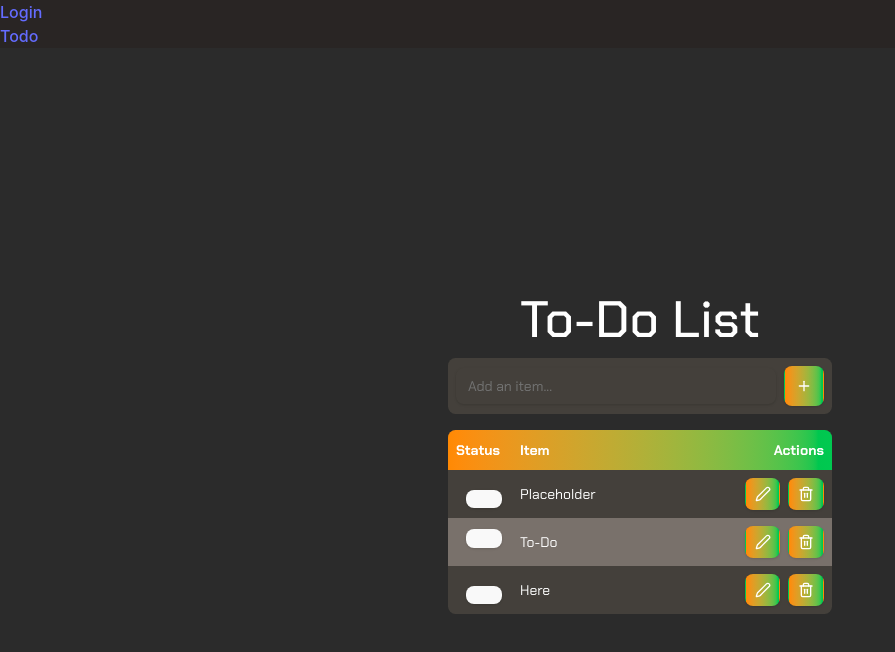
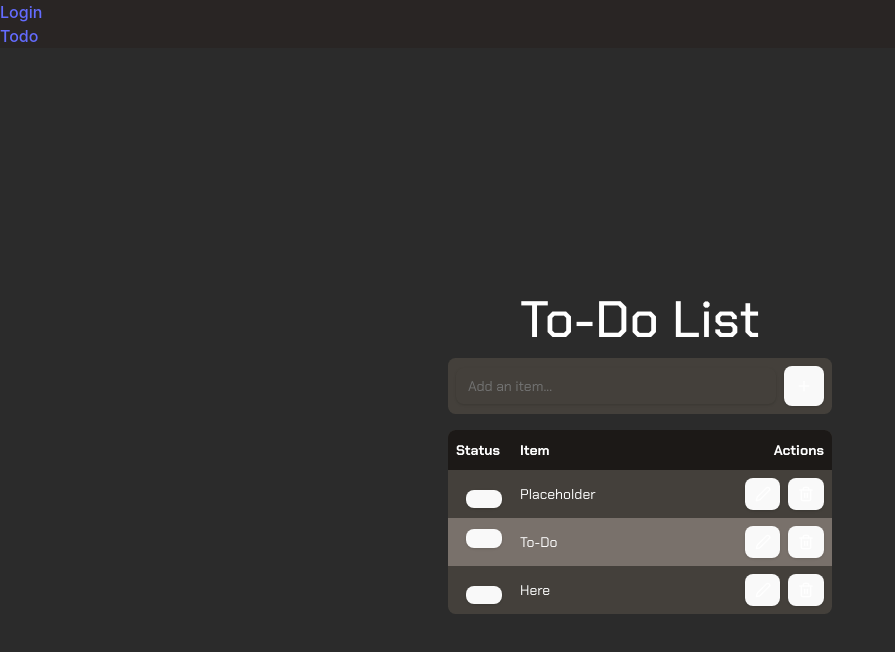
Before and after one commit to Andrew-R-Lawler/go-react-server, a React (Vite) app in the folder client/: page /todo in a window 1280 px wide. Shown: the top 652 px of the page, without its empty margins (0-895 px from the left). Built offline with nearby package versions, Linux system fonts and the light colour scheme; no server answers.

Commit message:
styling updates

```diff
--- a/client/src/components/button-demo.tsx
+++ b/client/src/components/button-demo.tsx
@@ -4,7 +4,7 @@ import { Plus } from "lucide-react"
 export function ButtonDemo() {
   return (
     <Button
-      className="bg-gradient-to-r from-orange-400 to-green-500 hover:from-orange-500 hover:to-green-600 text-white border-none p-2 w-10 h-10"
+      className="bg-stone-900 text-white border-none p-2 w-10 h-10"
       aria-label="Add item"
     >
       <Plus className="w-6 h-6" />
--- a/client/src/components/styled-table.tsx
+++ b/client/src/components/styled-table.tsx
@@ -90,7 +90,7 @@ export function StyledTable({ items, setItems, fetchTodos }: StyledTableProps) {
     <div className="text-white w-full max-w-sm">
     {error && <p className= "chakra-petch-regular text-red-500 text-left">{error}</p>}
       <Table className="chakra-petch-regular border-none border-radius bg-stone-700 rounded-md overflow-hidden">
-        <TableHeader className="bg-gradient-to-r from-orange-400 to-green-500">
+        <TableHeader className="bg-stone-900">
           <TableRow className="border-none">
             <TableHead className="text-white font-bold w-16">Status</TableHead>
             <TableHead className="text-white font-bold">Item</TableHead>
@@ -116,14 +116,14 @@ export function StyledTable({ items, setItems, fetchTodos }: StyledTableProps) {
                           <div className="flex justify-end space-x-2">
                               <Button
                               onClick={() => editItem(item.id)}
-                              className="bg-gradient-to-r from-orange-400 to-green-500 hover:from-orange-500 hover:to-green-600 text-white border-none p-2 w-8 h-8"
+                              className="bg-stone-900 text-white border-none p-2 w-8 h-8"
                               aria-label={`Edit ${item.name}`}
                               >
                                   <Edit2 className="w-4 h-4" />
                               </Button>
                               <Button
                               onClick={() => deleteItem(item.id)}
-                              className="bg-gradient-to-r from-orange-400 to-green-500 hover:from-orange-500 hover:to-green-600 text-white border-none p-2 w-8 h-8"
+                              className="bg-stone-900 text-white border-none p-2 w-8 h-8"
                               aria-label={`Delete ${item.name}`}
                               >
                                   <Trash2 className="w-4 h-4" />
--- a/client/src/components/todo.tsx
+++ b/client/src/components/todo.tsx
@@ -75,7 +75,7 @@ function Todo() {
                         />
                         <Button
                           type="submit"
-                          className="bg-gradient-to-r from-orange-400 to-green-500 hover:from-orange-500 hover:to-green-600 text-white border-none rounded-none m-2 p-2 w-10 h-10 flex-shrink-0"
+                          className="bg-stone-900 text-white border-none rounded-none m-2 p-2 w-10 h-10 flex-shrink-0"
                           aria-label="Add item"
                         >
                           <Plus className="w-6 h-6" />
```
